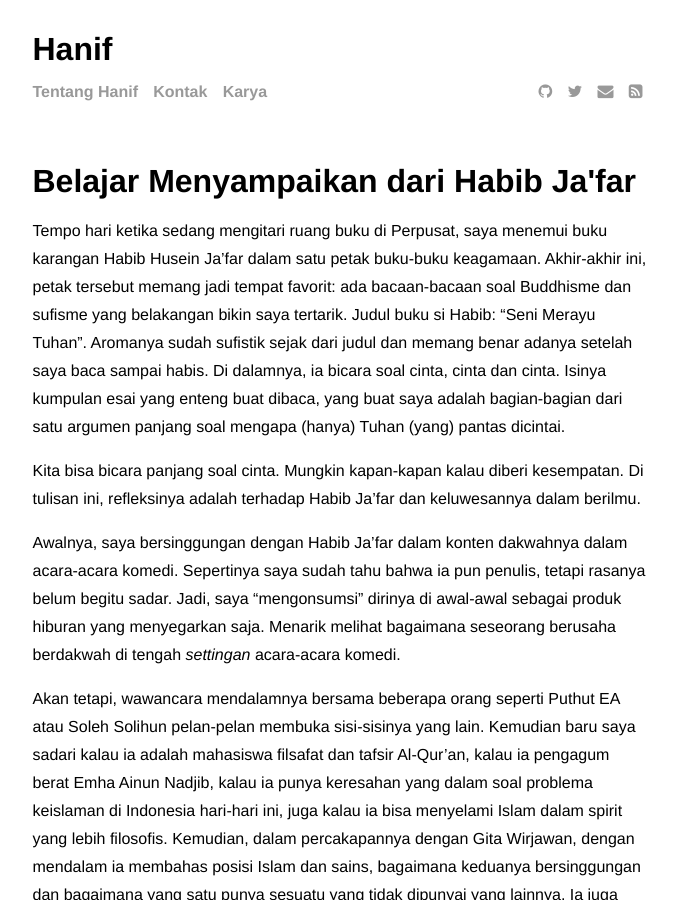
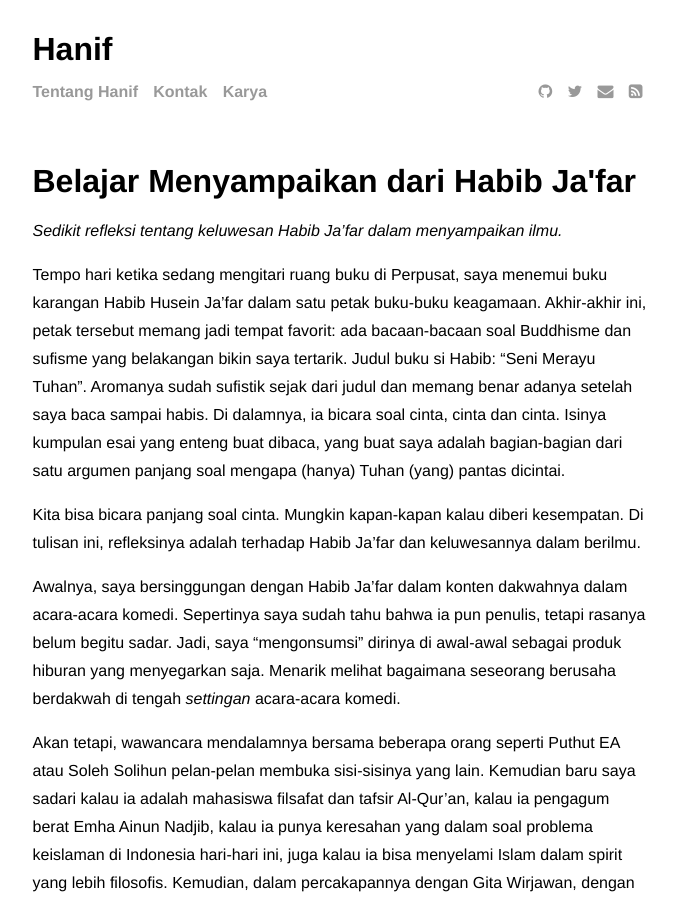
Before and after one commit to aminhanif/aminhanif.github.io, a Jekyll site: the page built from _posts/2023-10-12-habib-jafar.md, in a window 1280 px wide and 900 px high. Shown: the whole window, without its empty margins (300-976 px from the left). Built offline with Jekyll 4.4.1, drawn with Linux system fonts in a browser that asks for light colours.

Commit message:
Update 2023-10-12-habib-jafar.md

```diff
--- a/_posts/2023-10-12-habib-jafar.md
+++ b/_posts/2023-10-12-habib-jafar.md
@@ -9,6 +9,8 @@ permalink: penyampaian-habib-jafar
 description: Sedikit refleksi tentang keluwesan Habib Ja'far dalam menyampaikan ilmu.
 
 ---
+
+*Sedikit refleksi tentang keluwesan Habib Ja'far dalam menyampaikan ilmu.* <!--more-->
 
 Tempo hari ketika sedang mengitari ruang buku di Perpusat, saya menemui buku karangan Habib Husein Ja'far dalam satu petak buku-buku keagamaan. Akhir-akhir ini, petak tersebut memang jadi tempat favorit: ada bacaan-bacaan soal Buddhisme dan sufisme yang belakangan bikin saya tertarik. Judul buku si Habib: "Seni Merayu Tuhan". Aromanya sudah sufistik sejak dari judul dan memang benar adanya setelah saya baca sampai habis. Di dalamnya, ia bicara soal cinta, cinta dan cinta. Isinya kumpulan esai yang enteng buat dibaca, yang buat saya adalah bagian-bagian dari satu argumen panjang soal mengapa (hanya) Tuhan (yang) pantas dicintai.
 
```
